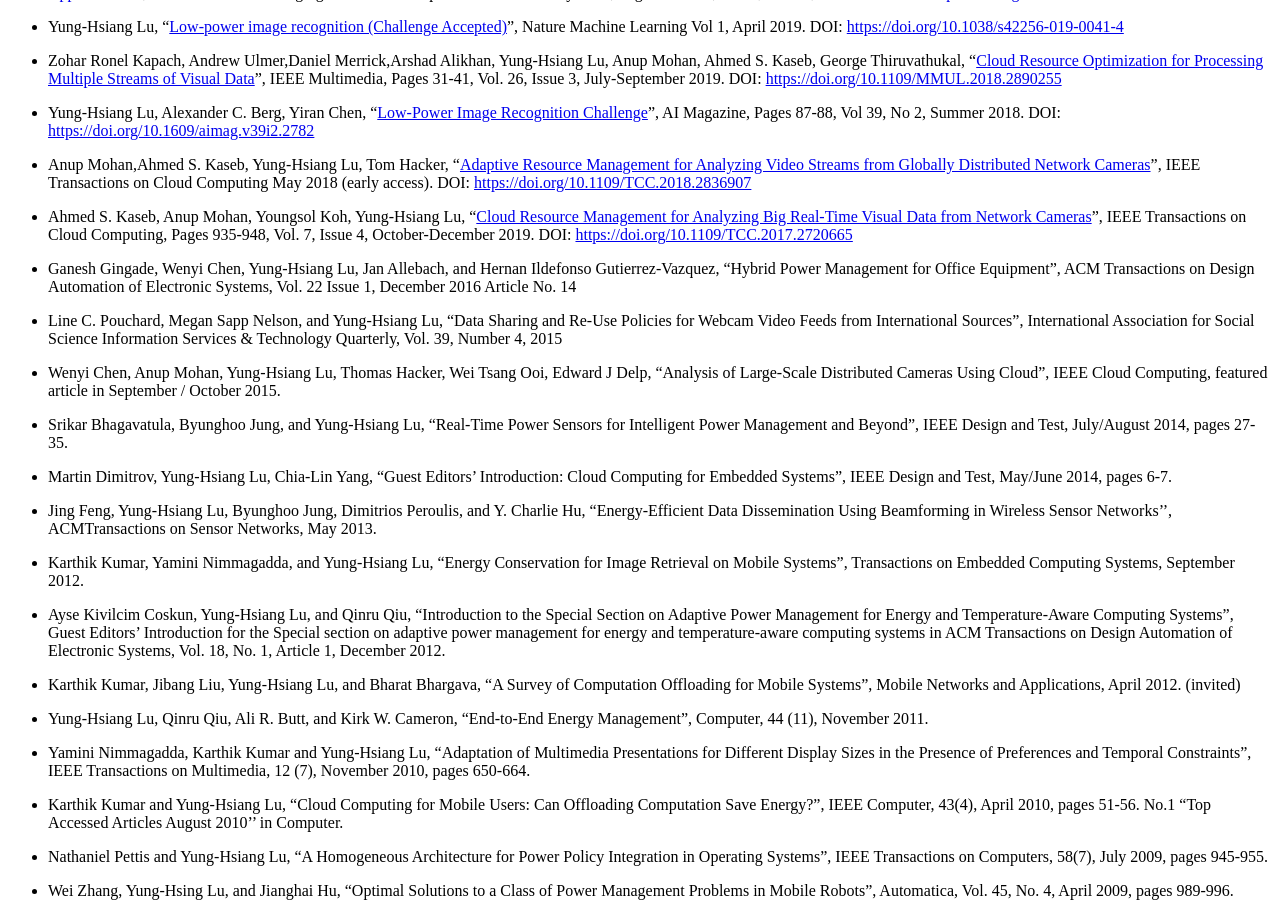
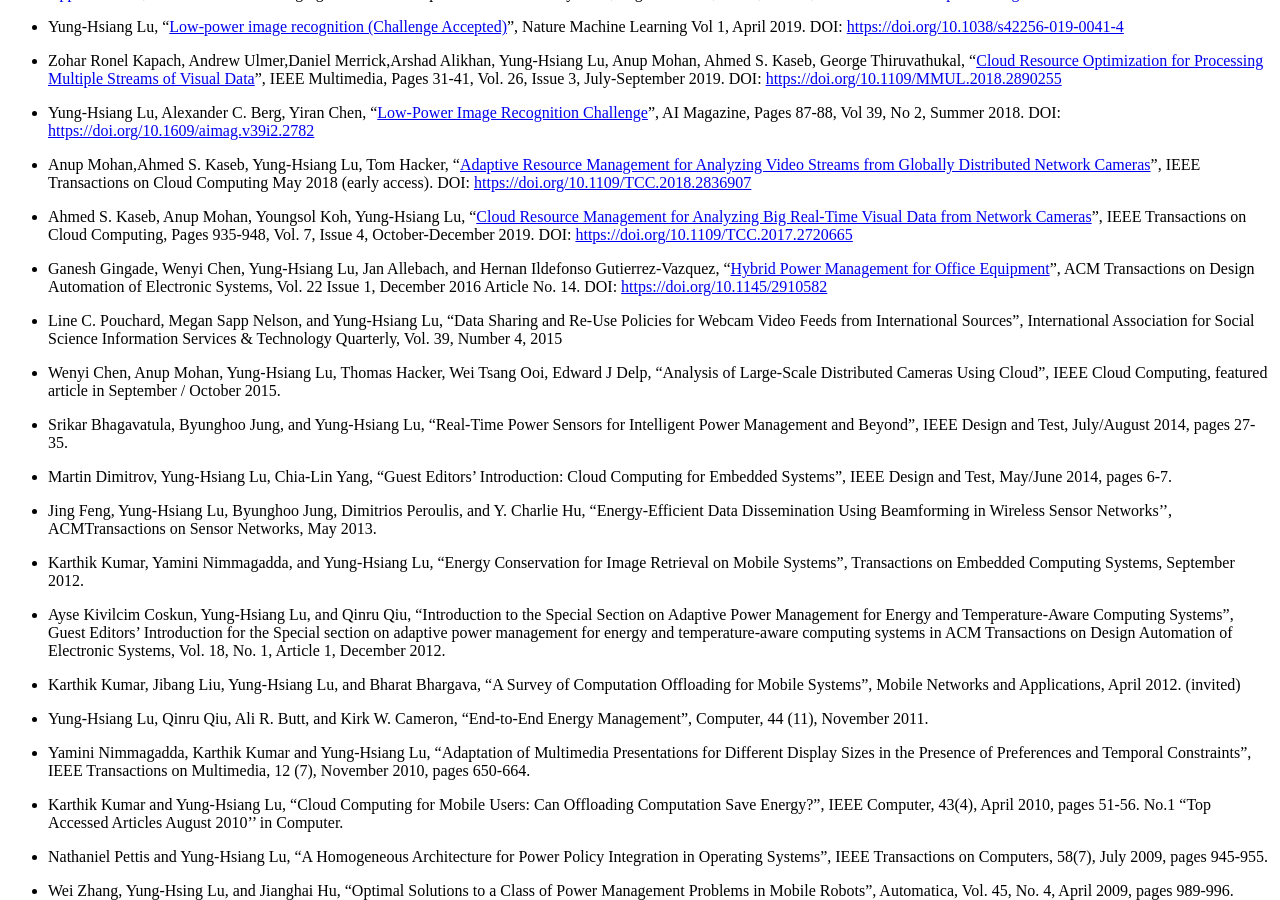
Before and after one commit to luyunghsiang/yhluweb, a Sphinx documentation site: the page built from source/publications.rst, in a window 1280 px wide and 900 px high, scrolled down 1229 px. Built offline with Sphinx 7.4.7 and the Read the Docs theme 2.0.0, drawn with Linux system fonts in a browser that asks for light colours.

Commit message:
add a DOI

```diff
--- a/source/publications.rst
+++ b/source/publications.rst
@@ -89,9 +89,10 @@
   https://doi.org/10.1109/TCC.2017.2720665
 
 - Ganesh Gingade, Wenyi Chen, Yung-Hsiang Lu, Jan Allebach, and Hernan
-  Ildefonso Gutierrez-Vazquez, "Hybrid Power Management for Office
-  Equipment", ACM Transactions on Design Automation of Electronic
-  Systems, Vol. 22 Issue 1, December 2016 Article No. 14
+  Ildefonso Gutierrez-Vazquez, "`Hybrid Power Management for Office
+  Equipment <https://dl.acm.org/doi/abs/10.1145/2910582>`_", ACM
+  Transactions on Design Automation of Electronic Systems, Vol. 22
+  Issue 1, December 2016 Article No. 14. DOI: https://doi.org/10.1145/2910582
 
 - Line C. Pouchard, Megan Sapp Nelson, and Yung-Hsiang Lu, "Data
   Sharing and Re-Use Policies for Webcam Video Feeds from
```
